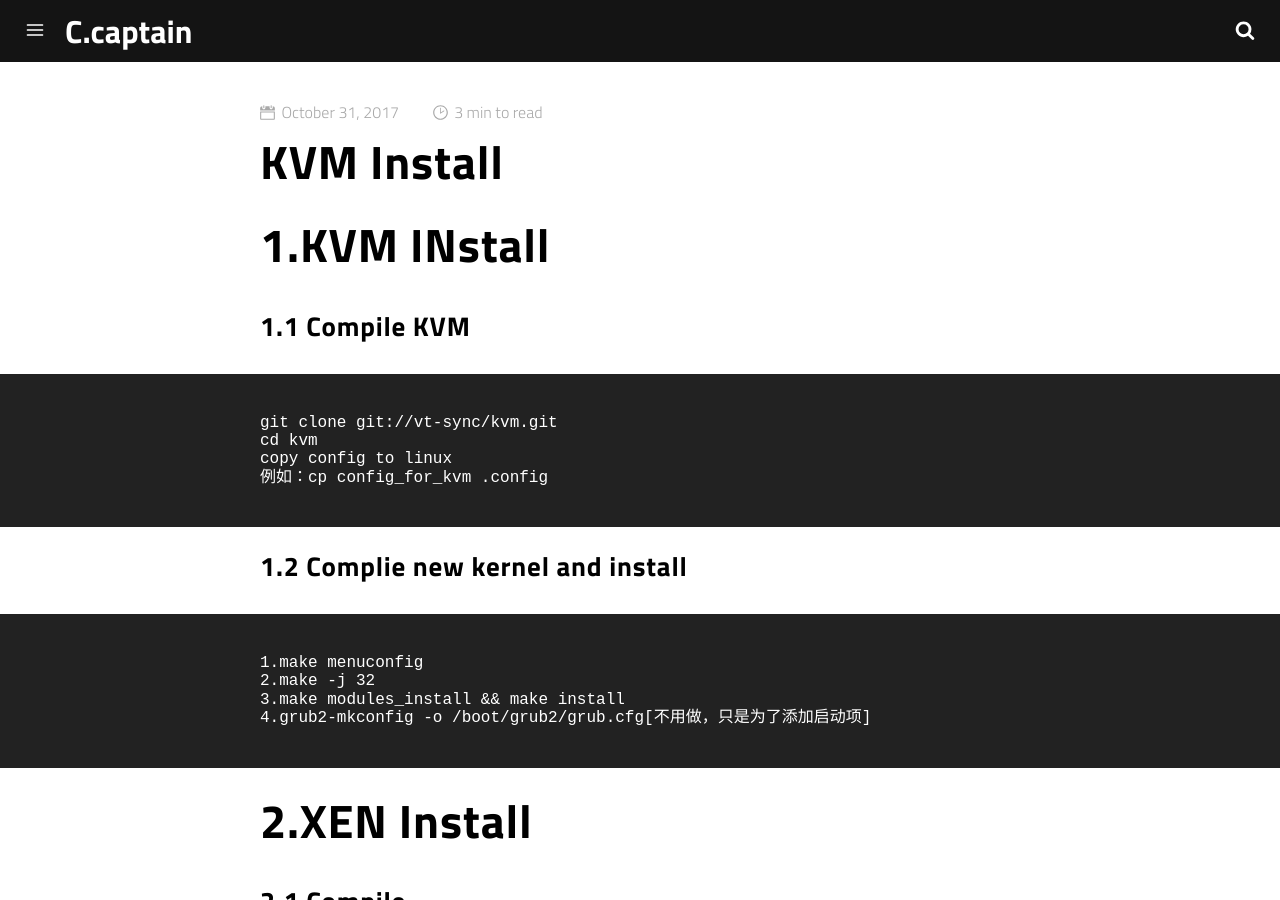
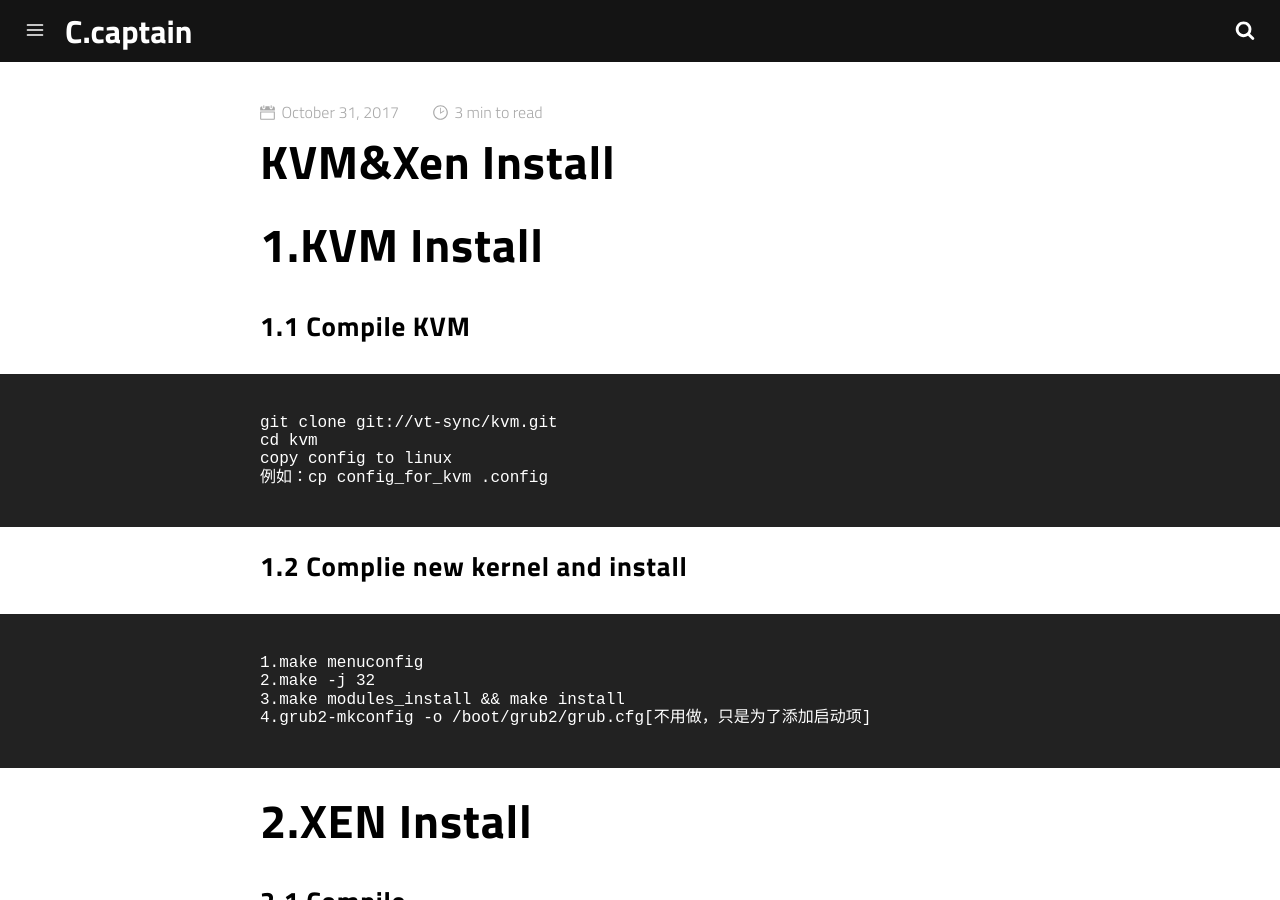
Before and after one commit to hjl21/hjl21.github.io, a Jekyll site: the page built from _posts/2017-10-31-KVM XEN Install.md, in a window 1280 px wide and 900 px high. Built offline with Jekyll 4.4.1, drawn with Linux system fonts in a browser that asks for light colours.

Commit message:
Update 2017-10-31-KVM XEN Install.md

```diff
--- a/_posts/2017-10-31-KVM XEN Install.md
+++ b/_posts/2017-10-31-KVM XEN Install.md
@@ -1,10 +1,10 @@
 ---
 layout: post
-title: KVM Install
-category: perl
+title: KVM&Xen Install
+category: Perl
 ---
 
-# 1.KVM INstall
+# 1.KVM Install
 
 ### 1.1 Compile KVM
 
```
